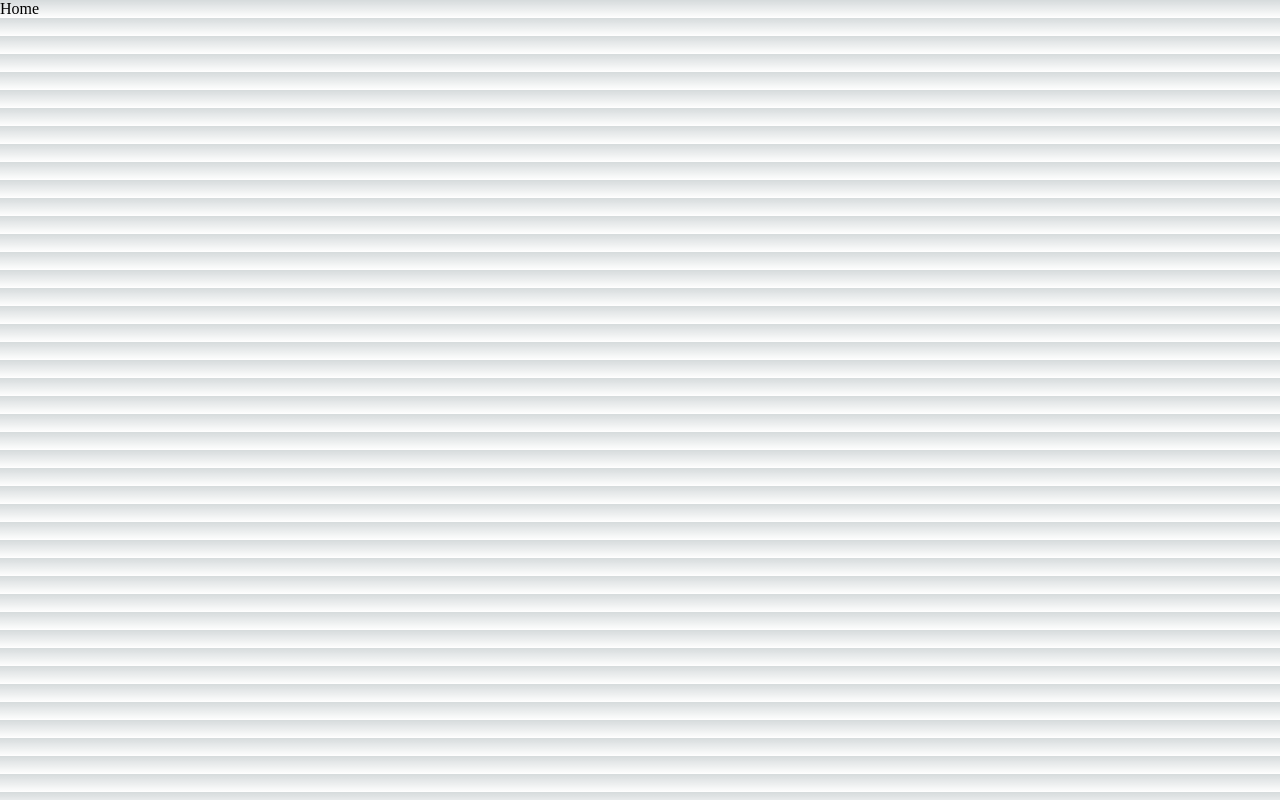
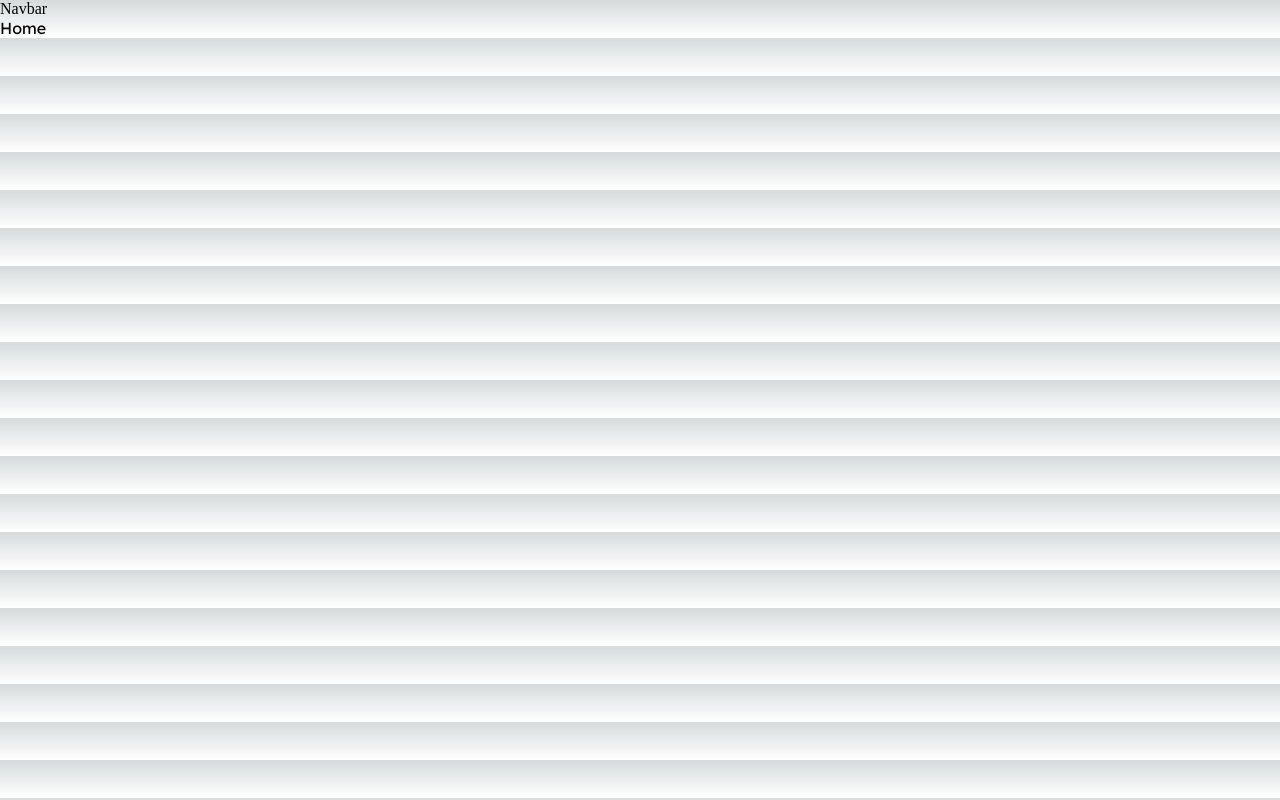
Before and after one commit to sumrdev/BookIT-UX-Web-exam-project, a Next.js app in the folder frontend/: page / in a window 1280 px wide. Built offline with nearby package versions, Linux system fonts and the light colour scheme.

Commit message:
Use layout tsx file

```diff
--- a/frontend/components/layout.tsx
+++ b/frontend/components/layout.tsx
@@ -1,21 +1,10 @@
-import './globals.css'
-import { Lexend } from 'next/font/google'
 
-const lexend = Lexend({ subsets: ['latin'] })
 
-export const metadata = {
-  title: 'Create Next App',
-  description: 'Generated by create next app',
-}
-
-export default function RootLayout({
-  children,
-}: {
-  children: React.ReactNode
-}) {
+export default function rootLayout({page}: {page: React.ReactNode}) {
   return (
-    <html lang="en">
-      <body className={lexend.className}>{children}</body>
-    </html>
+    <>
+      <div>Navbar</div>
+      <div >{page}</div>
+    </>
   )
 }
--- a/frontend/pages/_app.tsx
+++ b/frontend/pages/_app.tsx
@@ -1,7 +1,11 @@
 import type { ReactElement, ReactNode } from 'react';
 import type { NextPage } from 'next';
 import type { AppProps } from 'next/app';
+import rootLayout from '../components/layout';
 import '../src/app/globals.css'
+import { Lexend } from 'next/font/google'
+
+const lexend = Lexend({ subsets: ['latin'] })
 
 export type NextPageWithLayout<P = {}, IP = P> = NextPage<P, IP> & {
   getLayout?: (page: ReactElement) => ReactNode;
@@ -13,8 +17,8 @@ type AppPropsWithLayout = AppProps & {
 
 const App = ({ Component, pageProps }: AppPropsWithLayout) => {
   // Use the layout defined at the page level, if available
-  const getLayout = Component.getLayout ?? ((page) => page);
+  const getLayout = Component.getLayout ?? ((page) => rootLayout({ page }));
 
-  return getLayout(<Component {...pageProps} />);
+  return getLayout(<main className={lexend.className}><Component {...pageProps} /></main>);
 }
 export default App;
```
Also changed, not shown: frontend/components/Navbar.tsx (added, +9 -0 lines), frontend/pages/login.tsx (+9 -0 lines), frontend/hooks/useUser.tsx (added).
